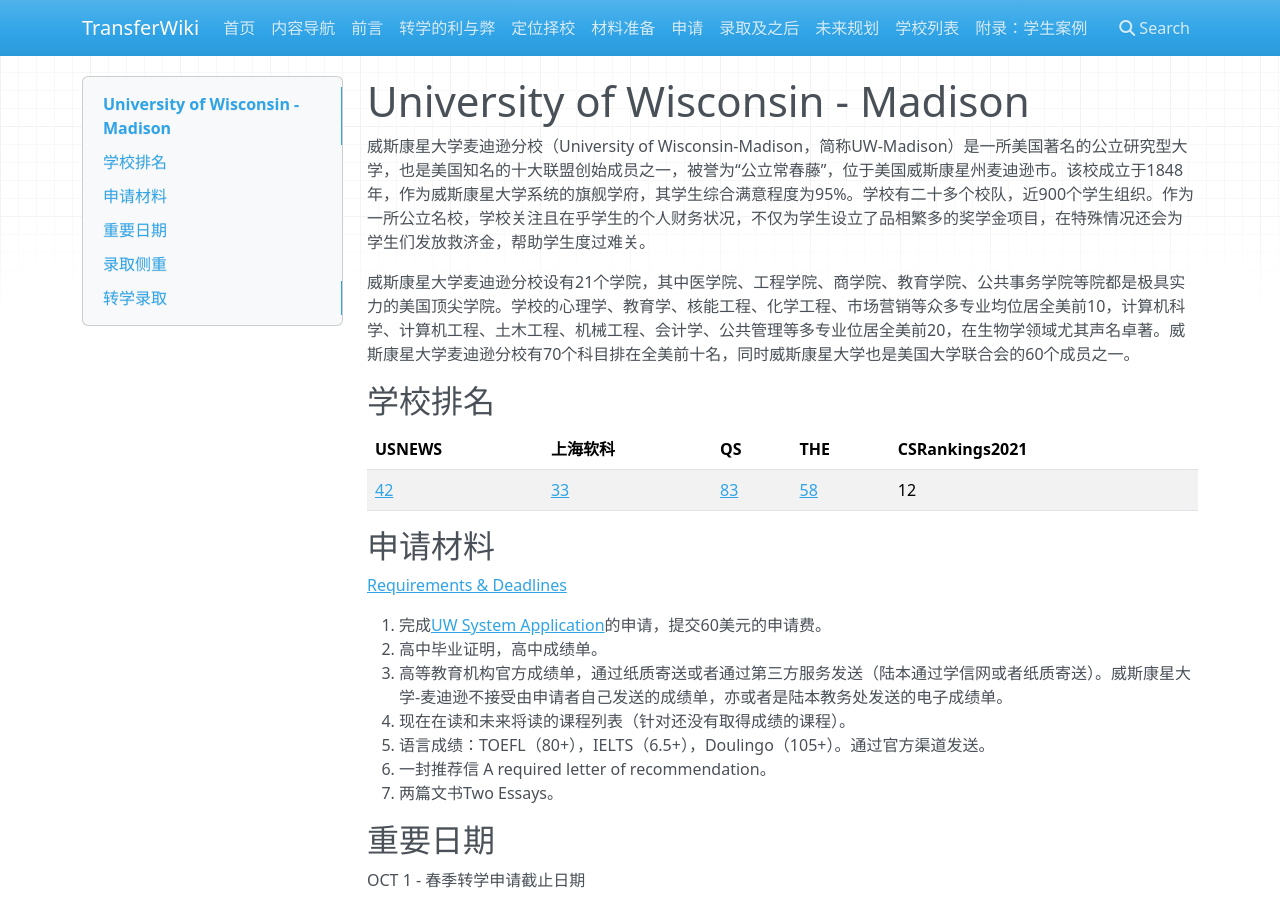
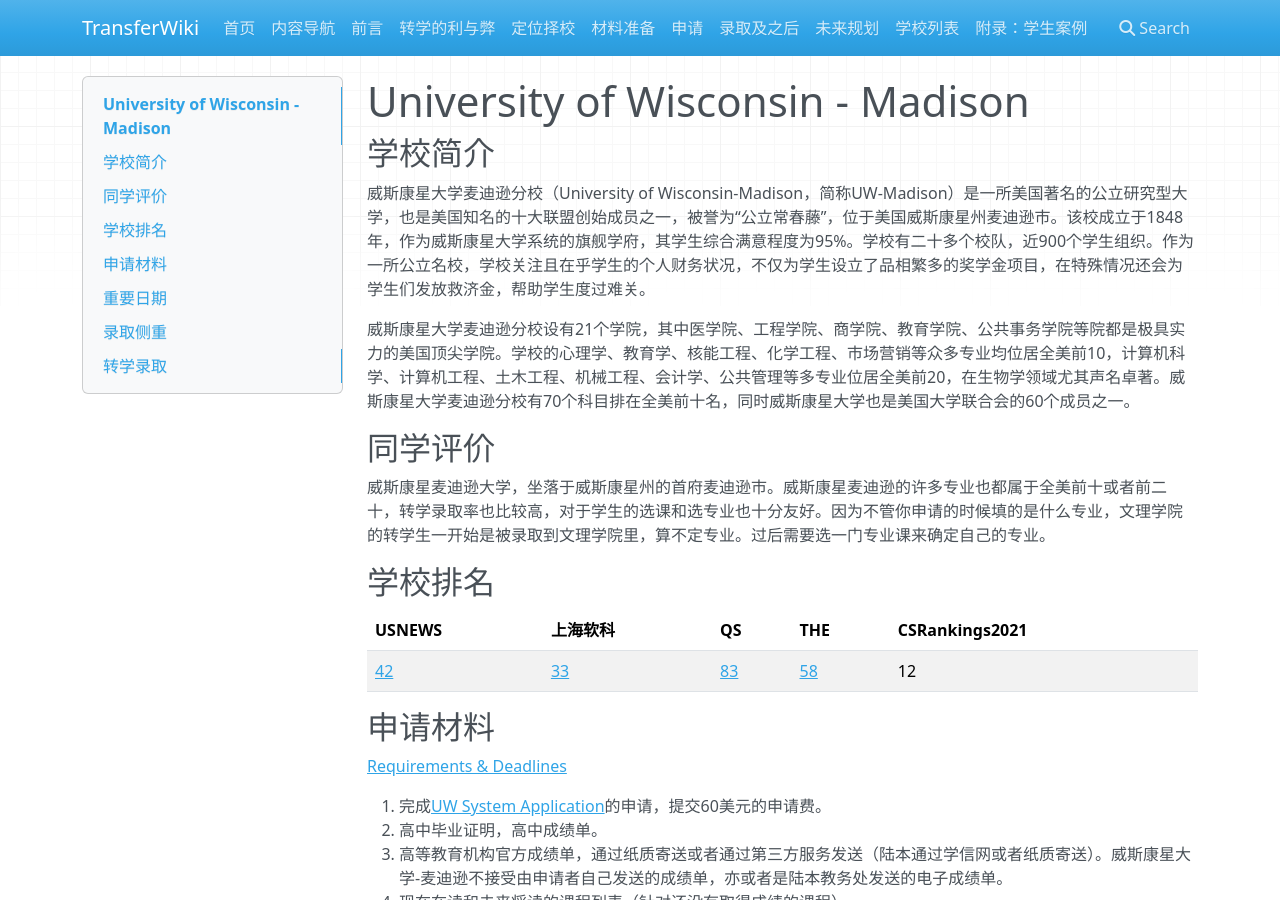
Before and after one commit to SihanXU/TransferWiki, an MkDocs documentation site: the page built from docs/schools/wisc.md, in a window 1280 px wide and 900 px high. Built offline with MkDocs 1.6.1, drawn with Linux system fonts in a browser that asks for light colours; nearby versions of some CDN libraries.

Commit message:
Update wisc.md

```diff
--- a/docs/schools/wisc.md
+++ b/docs/schools/wisc.md
@@ -1,8 +1,13 @@
 # University of Wisconsin - Madison
 
+## 学校简介
 威斯康星大学麦迪逊分校（University of Wisconsin-Madison，简称UW-Madison）是一所美国著名的公立研究型大学，也是美国知名的十大联盟创始成员之一，被誉为“公立常春藤”，位于美国威斯康星州麦迪逊市。该校成立于1848年，作为威斯康星大学系统的旗舰学府，其学生综合满意程度为95%。学校有二十多个校队，近900个学生组织。作为一所公立名校，学校关注且在乎学生的个人财务状况，不仅为学生设立了品相繁多的奖学金项目，在特殊情况还会为学生们发放救济金，帮助学生度过难关。
 
 威斯康星大学麦迪逊分校设有21个学院，其中医学院、工程学院、商学院、教育学院、公共事务学院等院都是极具实力的美国顶尖学院。学校的心理学、教育学、核能工程、化学工程、市场营销等众多专业均位居全美前10，计算机科学、计算机工程、土木工程、机械工程、会计学、公共管理等多专业位居全美前20，在生物学领域尤其声名卓著。威斯康星大学麦迪逊分校有70个科目排在全美前十名，同时威斯康星大学也是美国大学联合会的60个成员之一。
+
+## 同学评价
+
+威斯康星麦迪逊大学，坐落于威斯康星州的首府麦迪逊市。威斯康星麦迪逊的许多专业也都属于全美前十或者前二十，转学录取率也比较高，对于学生的选课和选专业也十分友好。因为不管你申请的时候填的是什么专业，文理学院的转学生一开始是被录取到文理学院里，算不定专业。过后需要选一门专业课来确定自己的专业。
 
 ## 学校排名
 
```
